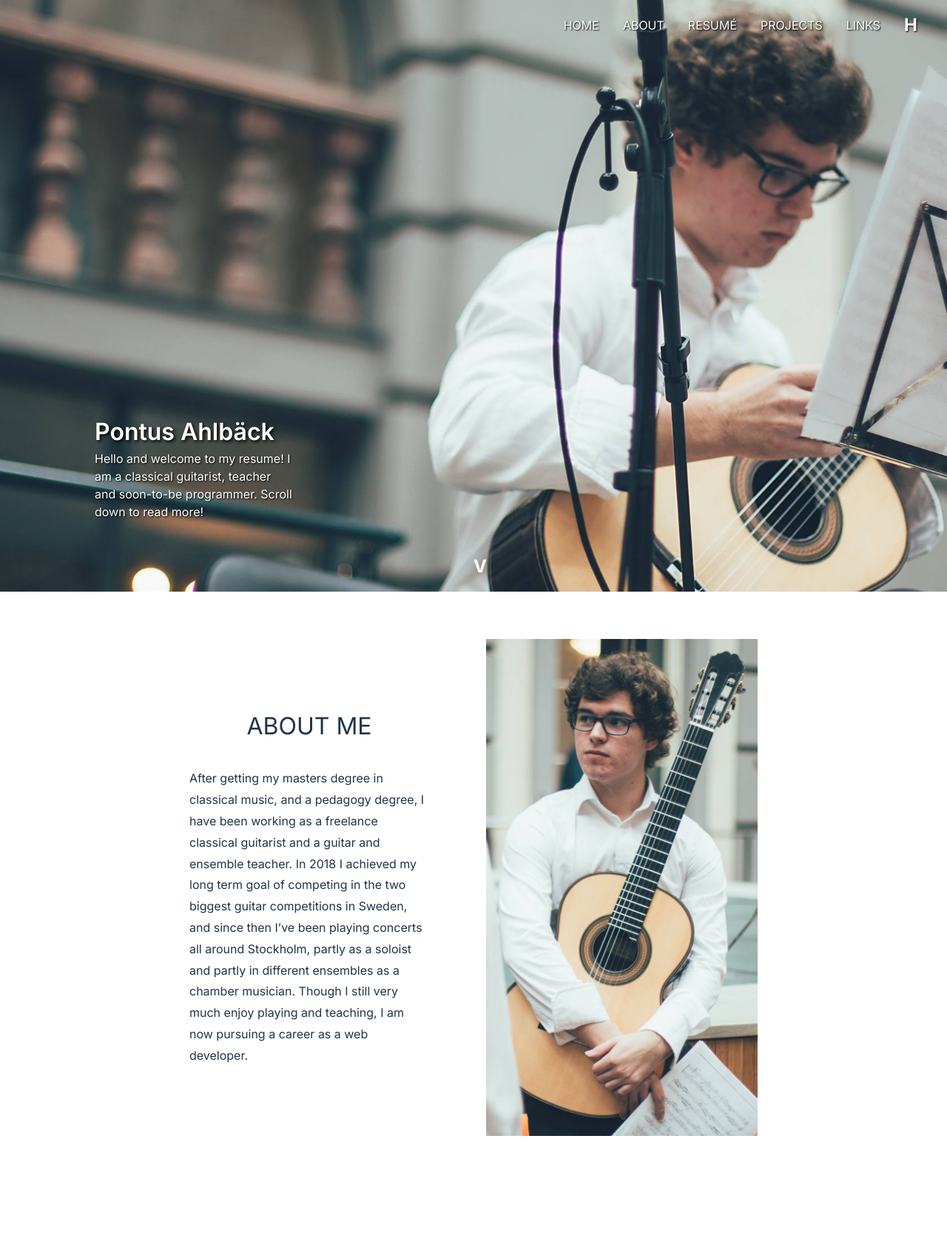
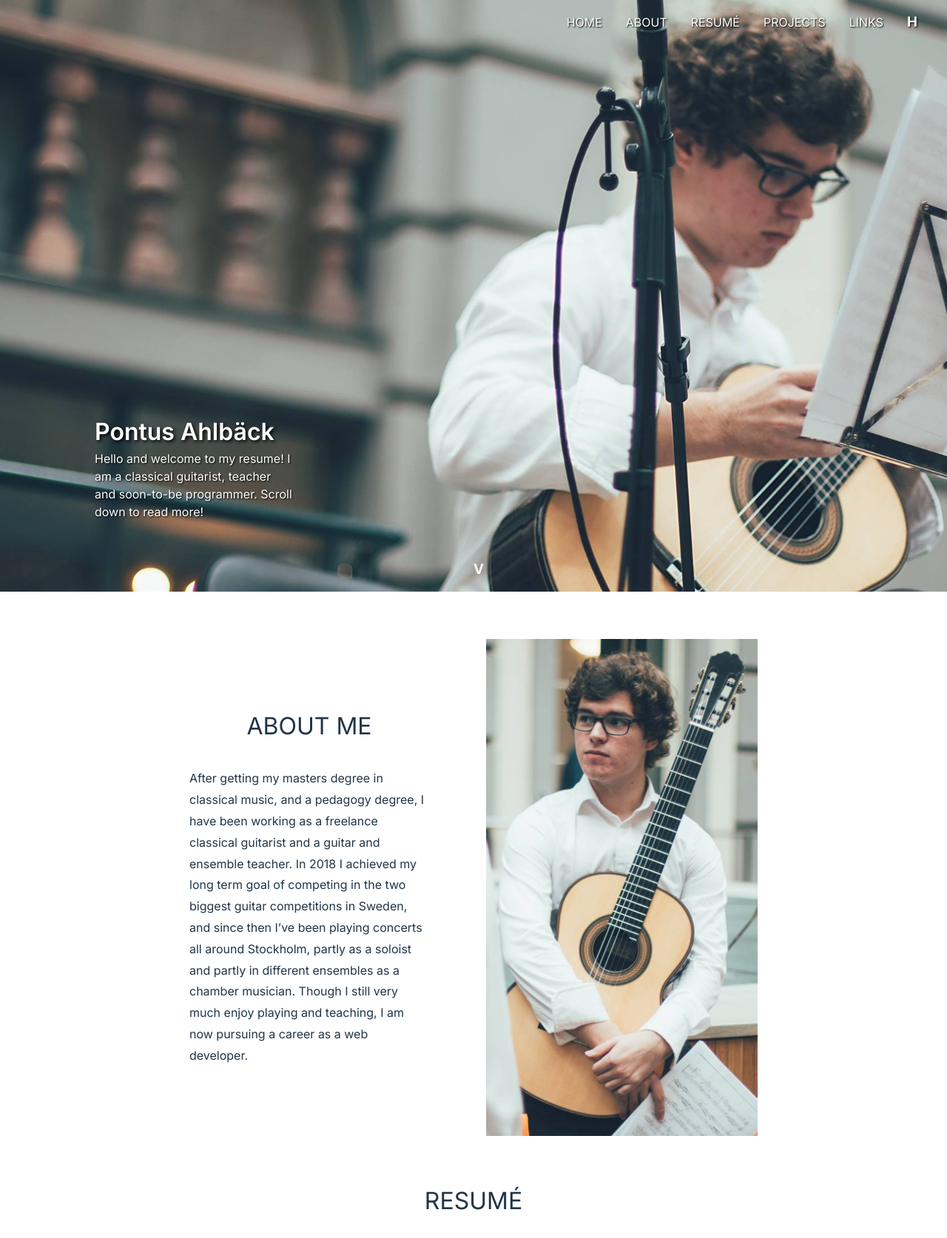
Before and after one commit to PAhlback/cvsida-scroll, a React (Vite) app in the folder cvsida-scroll-react/: page / in a window 1280 px wide. Shown: the top 1674 px of the page at 74% size. Before the commit the page ends 1600 px from the top, so only its background shows below. Built offline with nearby package versions, Linux system fonts and the light colour scheme.

Commit message:
Add Resume Component

```diff
--- a/cvsida-scroll-react/src/components/Header.jsx
+++ b/cvsida-scroll-react/src/components/Header.jsx
@@ -14,7 +14,7 @@ const Header = () => {
                     <li>LINKS</li>
                 </ul>
             </nav>
-            <div className='hamburger'><h2>H</h2></div>
+            <div className='hamburger'><h3>H</h3></div>
         </header>
     </>
   )
--- a/cvsida-scroll-react/src/components/Introduction.jsx
+++ b/cvsida-scroll-react/src/components/Introduction.jsx
@@ -7,7 +7,7 @@ const Introduction = () => {
             <h1>Pontus Ahlbäck</h1>
             <p>Hello and welcome to my resume! I am a classical guitarist, teacher and soon-to-be programmer. Scroll down to read more!</p>
         </article>
-        <h2 className='scroll-down-arrow'>V</h2>
+        <h3 className='scroll-down-arrow'>V</h3>
     </section>
   )
 }
--- /dev/null
+++ b/cvsida-scroll-react/src/components/Resume.jsx
@@ -0,0 +1,13 @@
+import React from 'react'
+
+const Resume = () => {
+  return (
+    <section>
+        <h2>RESUMÉ</h2>
+
+
+    </section>
+  )
+}
+
+export default Resume
--- a/cvsida-scroll-react/src/index.css
+++ b/cvsida-scroll-react/src/index.css
@@ -17,6 +17,14 @@
   text-rendering: optimizeLegibility;
   -webkit-font-smoothing: antialiased;
   -moz-osx-font-smoothing: grayscale;
+}
+
+/******************** GENERAL **********************/
+h2 {
+  text-align: center;
+  padding-bottom: 2rem;
+  font-weight: 400;
+  font-size: 2rem;
 }
 
 /******************** INTRODUCTION **********************/
@@ -63,12 +71,7 @@
 .about-text {
   margin-right: 10%;
 }
-.about-text h2 {
-  text-align: center;
-  padding-bottom: 2rem;
-  font-weight: 400;
-  font-size: 2rem;
-}
+
 .about-text p {
   line-height: 1.8;
 }
--- a/cvsida-scroll-react/src/pages/HomePage.jsx
+++ b/cvsida-scroll-react/src/pages/HomePage.jsx
@@ -2,12 +2,14 @@ import React from 'react'
 
 import Introduction from '../components/Introduction'
 import About from '../components/About'
+import Resume from '../components/Resume'
 
 const HomePage = () => {
   return (
     <>
         <Introduction />
         <About />
+        <Resume />
     </>
   )
 }
```
